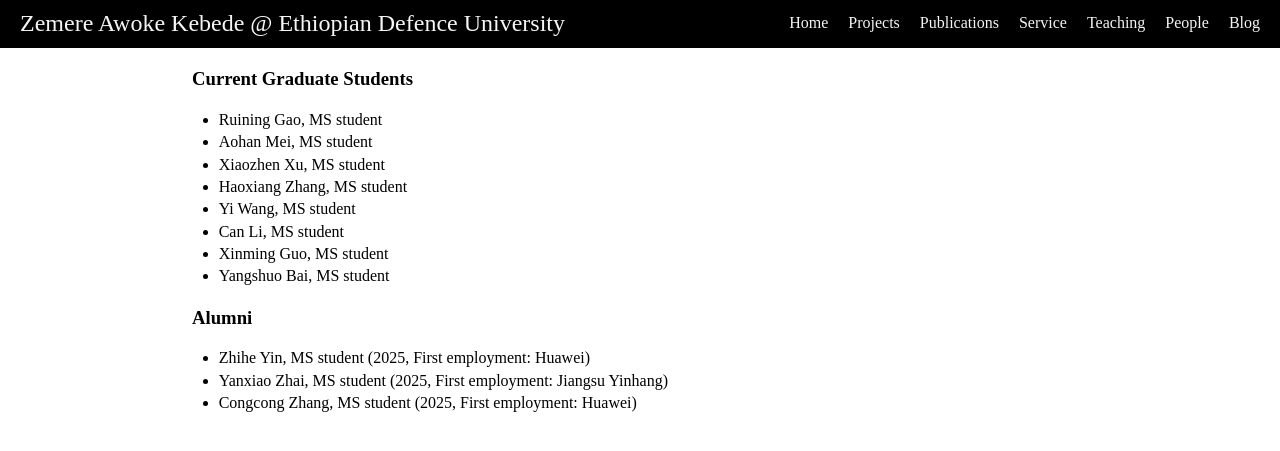
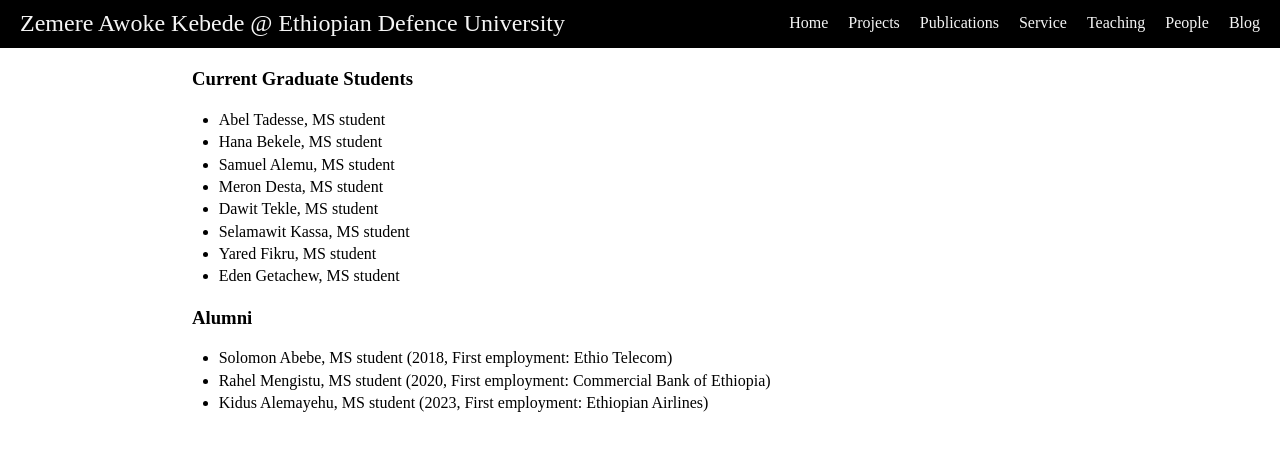
Before and after one commit to zemere-awoke/zemere-awoke.github.io, a Jekyll site: the page built from people.md, in a window 1280 px wide. Shown: the top 451 px of the page. Built offline with Jekyll 4.4.1, drawn with Linux system fonts in a browser that asks for light colours.

Commit message:
Update people.md

```diff
--- a/people.md
+++ b/people.md
@@ -6,17 +6,17 @@ permalink: /people/
 
 ### Current Graduate Students
 
-- Ruining Gao, MS student
-- Aohan Mei, MS student
-- Xiaozhen Xu, MS student
-- Haoxiang Zhang, MS student
-- Yi Wang, MS student
-- Can Li, MS student
-- Xinming Guo, MS student
-- Yangshuo Bai, MS student
+- Abel Tadesse, MS student
+- Hana Bekele, MS student
+- Samuel Alemu, MS student
+- Meron Desta, MS student
+- Dawit Tekle, MS student
+- Selamawit Kassa, MS student
+- Yared Fikru, MS student
+- Eden Getachew, MS student
 
 ### Alumni
 
-- Zhihe Yin, MS student (2025, First employment: Huawei)
-- Yanxiao Zhai, MS student (2025, First employment: Jiangsu Yinhang)
-- Congcong Zhang, MS student (2025, First employment: Huawei)
+- Solomon Abebe, MS student (2018, First employment: Ethio Telecom)
+- Rahel Mengistu, MS student (2020, First employment: Commercial Bank of Ethiopia)
+- Kidus Alemayehu, MS student (2023, First employment: Ethiopian Airlines)
```
